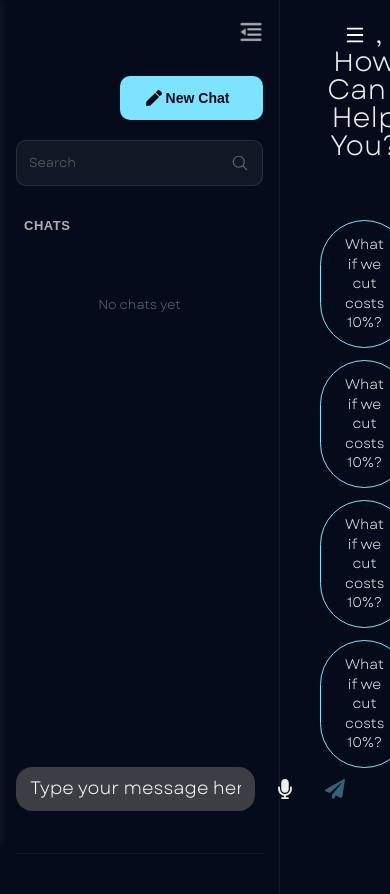
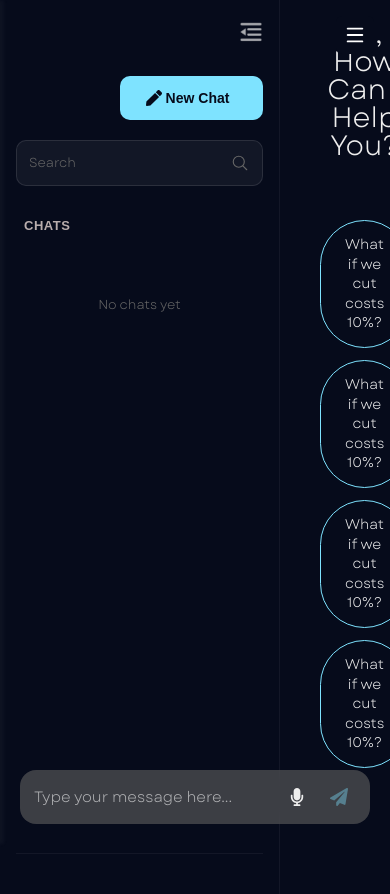
Before and after one commit to ramadan-alaa/RecoMind, a React (Vite) app: page /home/chatbot in a window 390 px wide. Shown: the top 894 px of the page. Built offline with nearby package versions, Linux system fonts and the light colour scheme; a web font is replaced by a local one.

Commit message:
feat: enhance Main component layout and responsiveness with sidebar adjustments

```diff
--- a/src/components/Main/Main.jsx
+++ b/src/components/Main/Main.jsx
@@ -1,7 +1,7 @@
 import "./main.css";
 import { assets } from "../../assets/assets";
 import { useChatBot } from "../../Context/ChatBotContext";
-import { useEffect, useRef } from "react";
+import { useEffect, useRef, useState } from "react";
 import { FaMicrophone, FaPaperPlane } from "react-icons/fa";
 
 function Main() {
@@ -9,10 +9,53 @@ function Main() {
     useChatBot();
 
   const messagesEndRef = useRef(null);
+  const [isSidebarClosed, setIsSidebarClosed] = useState(false);
+  const [isMobile, setIsMobile] = useState(window.innerWidth <= 768);
 
   useEffect(() => {
     messagesEndRef.current?.scrollIntoView({ behavior: "smooth" });
   }, [messages, loading]);
+
+  useEffect(() => {
+    const checkSidebar = () => {
+      const sidebar = document.querySelector(".sidebar");
+      if (sidebar) {
+        const closed = sidebar.classList.contains("closed");
+        setIsSidebarClosed(closed);
+
+        const main = document.querySelector(".main");
+        if (main) {
+          if (closed) {
+            main.classList.add("sidebar-closed");
+          } else {
+            main.classList.remove("sidebar-closed");
+          }
+        }
+      }
+    };
+
+    const handleResize = () => {
+      setIsMobile(window.innerWidth <= 768);
+    };
+
+    checkSidebar();
+    window.addEventListener("resize", handleResize);
+
+    const observer = new MutationObserver(checkSidebar);
+    const sidebar = document.querySelector(".sidebar");
+
+    if (sidebar) {
+      observer.observe(sidebar, {
+        attributes: true,
+        attributeFilter: ["class"],
+      });
+    }
+
+    return () => {
+      observer.disconnect();
+      window.removeEventListener("resize", handleResize);
+    };
+  }, []);
 
   const suggestionCards = [
     "What if we cut costs 10%?",
@@ -108,7 +151,9 @@ function Main() {
           </div>
         )}
 
-        <div className="main-bottom">
+        <div
+          className={`main-bottom ${isSidebarClosed ? "sidebar-closed" : ""}`}
+        >
           <div className="search-box-wrapper">
             <div className="search-box">
               <form onSubmit={handleSubmit}>
@@ -121,7 +166,29 @@ function Main() {
                   aria-label="Chat message input"
                 />
               </form>
+              {isMobile && (
+                <>
+                  <button
+                    type="button"
+                    className="icon-btn mic-btn"
+                    aria-label="Voice input"
+                  >
+                    <FaMicrophone size={18} />
+                  </button>
+                  <button
+                    type="button"
+                    className="icon-btn send-btn"
+                    onClick={handleSendClick}
+                    disabled={loading || !input.trim()}
+                    aria-label="Send message"
+                  >
+                    <FaPaperPlane size={18} />
+                  </button>
+                </>
+              )}
             </div>
+            {!isMobile && (
+              <>
                 <button
                   type="button"
                   className="icon-btn mic-btn"
@@ -138,6 +205,8 @@ function Main() {
                 >
                   <FaPaperPlane size={20} />
                 </button>
+              </>
+            )}
           </div>
         </div>
       </div>
--- a/src/components/Main/main.css
+++ b/src/components/Main/main.css
@@ -68,28 +68,33 @@
 
 .main-bottom {
   position: fixed;
-  bottom: 2%;
-  left: 33%;
-  right: 5%;
-  padding: 20px;
+  bottom: 20px;
+  left: 68%;
+  transform: translateX(-50%);
+  width: calc(100% - 370px);
+  max-width: 900px;
+  padding: 0 20px;
   z-index: 10;
+  transition: all 0.4s cubic-bezier(0.4, 0, 0.2, 1);
 }
 
-.sidebar.closed ~ .main .main-bottom {
-  left: 70px;
+.main-bottom.sidebar-closed {
+  width: calc(100% - 130px);
+  left: 60%;
 }
+
 .main-bottom .search-box-wrapper .search-box form input::placeholder {
-  color: var(--white);
+  color: rgba(255, 255, 255, 0.6);
   font-weight: 400;
-  font-size: 18px;
+  font-size: 15px;
   line-height: 100%;
 }
+
 .search-box-wrapper {
   display: flex;
   align-items: center;
   gap: 10px;
-  max-width: 900px;
-  margin: 0 auto;
+  width: 100%;
 }
 
 .search-box {
@@ -100,6 +105,7 @@
   padding: 12px 16px;
   border-radius: 16px;
   transition: all 0.3s ease;
+  position: relative;
 }
 
 .search-box:focus-within {
@@ -335,7 +341,53 @@
   animation: fadeIn 0.4s ease-in;
 }
 
+@media (max-width: 1024px) {
+  .main-bottom {
+    width: calc(100% - 340px);
+  }
+
+  .main-bottom.sidebar-closed {
+    width: calc(100% - 120px);
+  }
+}
+
 @media (max-width: 768px) {
+  .main-bottom {
+    width: calc(100% - 40px);
+    left: 50%;
+    transform: translateX(-50%);
+    padding: 0 20px;
+  }
+
+  .main-bottom.sidebar-closed {
+    width: calc(100% - 40px);
+    left: 50%;
+  }
+
+  .search-box-wrapper {
+    gap: 0;
+  }
+
+  .search-box {
+    display: flex;
+    align-items: center;
+    padding: 10px 14px;
+    gap: 8px;
+  }
+
+  .search-box form {
+    flex: 1;
+  }
+
+  .search-box input {
+    padding-right: 0;
+  }
+
+  .icon-btn {
+    padding: 8px;
+    position: relative;
+  }
+
   .greet h1 {
     font-size: 32px;
   }
@@ -353,17 +405,8 @@
     font-size: 14px;
   }
 
-  .search-box {
-    padding: 10px 14px;
-  }
-
   .search-box input {
     font-size: 14px;
-  }
-
-  .main-bottom {
-    left: 0;
-    padding: 16px;
   }
 
   .result {
@@ -385,10 +428,6 @@
   .ai-message .message-content p {
     font-size: 14px;
   }
-
-  .icon-btn {
-    padding: 10px;
-  }
 }
 
 @media (max-width: 480px) {
@@ -406,4 +445,9 @@
     max-width: 90%;
     padding: 12px 16px;
   }
+
+  .main-bottom {
+    width: calc(100% - 20px);
+    padding: 0 10px;
+  }
 }
```
Lines whose indentation alone changed are shown as unchanged.
